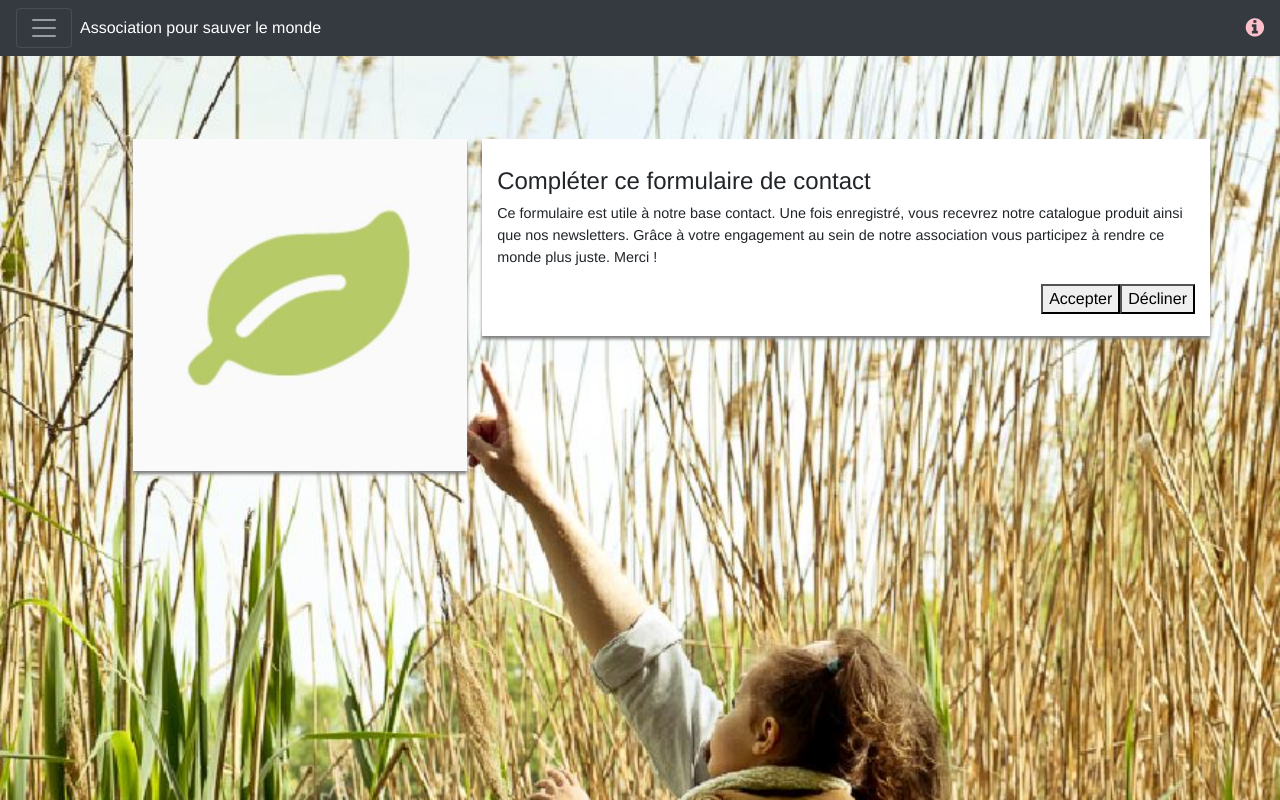
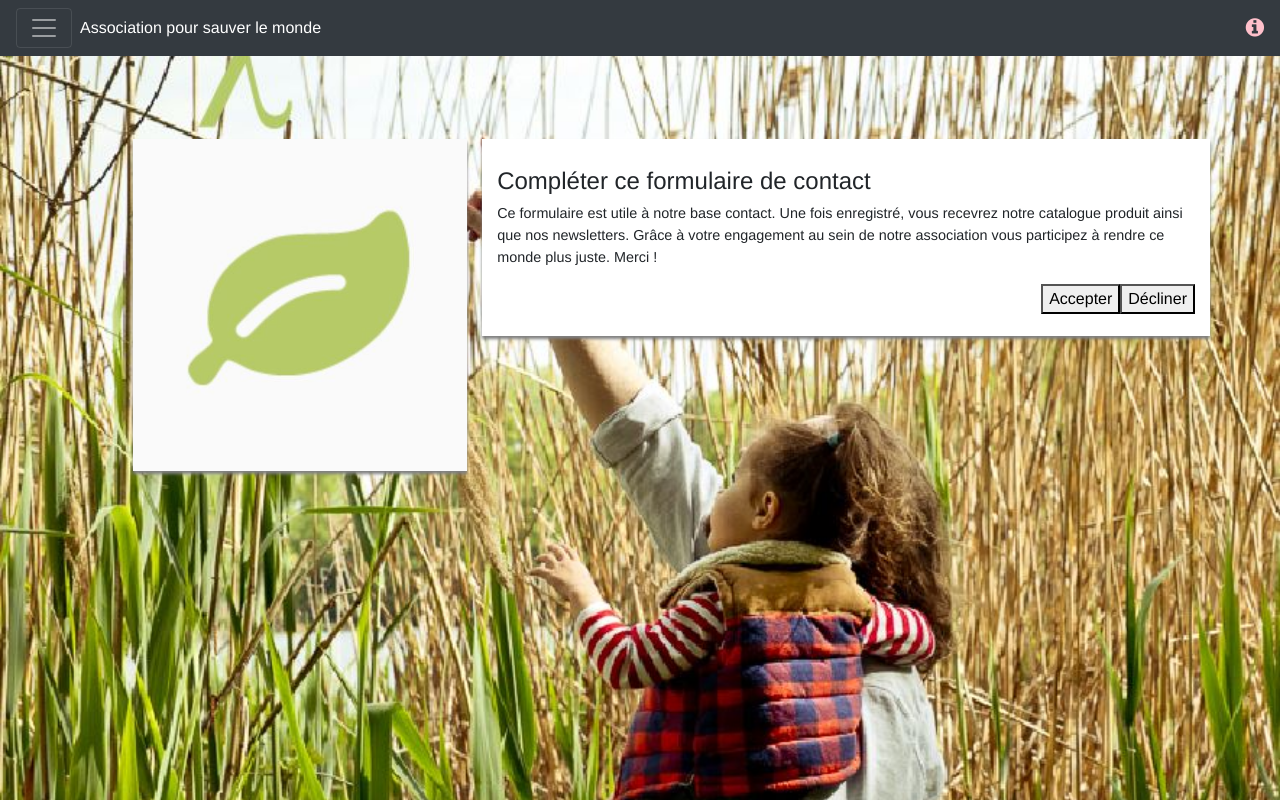
Before and after one commit to gregbreche/test-blade, a React (Create React App) app: page / in a window 1280 px wide. Built offline with nearby package versions, Linux system fonts and the light colour scheme.

Commit message:
rework background

```diff
--- a/src/index.css
+++ b/src/index.css
@@ -1,18 +1,24 @@
 body {
-    margin: 0;
-    padding: 0;
     font-family: sans-serif;
+}
+
+#root {
 }
 
 #backgroundImage {
     background-image: url('assets/capa.jpg');
     background-size: cover;
+    background-repeat: no-repeat;
+    background-position: center center;
+    -webkit-background-size: cover;
+    -moz-background-size: cover;
+    -o-background-size: cover;
     display: block;
-    height: 800px;
     left: 0;
     position: fixed;
     right: 0;
     z-index: 1;
+    height: 100%;
 }
 
 #content {
```
